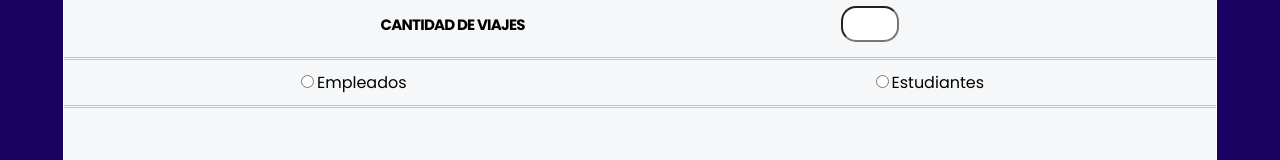
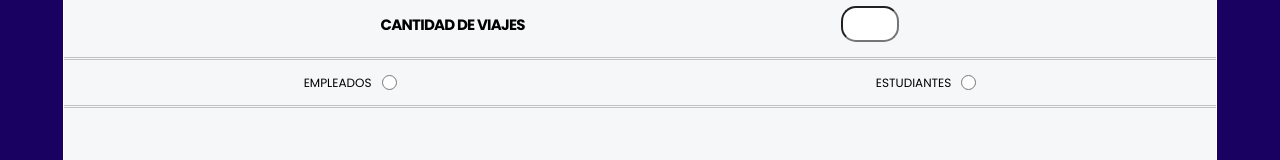
Before and after one commit to GonzaS89/simuladorabonos, a React (Create React App) app: page / in a window 1280 px wide. Shown: the part 325-485 px from the top of the page. Built offline with nearby package versions, Linux system fonts and the light colour scheme; a web font is replaced by a local one.

Commit message:
trabajando...

```diff
--- a/src/Componentes/Categorias.jsx
+++ b/src/Componentes/Categorias.jsx
@@ -1,5 +1,5 @@
 import React , { useEffect, useState }from 'react';
-// import { OpcionCategoria } from './OpcionCategoria';
+import '../Estilos/salidallegada.css';
 
 export const Categorias = ( { categoriaSeleccionada } ) => {
 
@@ -15,27 +15,32 @@ export const Categorias = ( { categoriaSeleccionada } ) => {
 
     return (
         <div className='container-categorias'>
-           <label>
-        <input
+          <div className='container-categoria'>
+          <label>
+        Empleados
+      </label>
+      <input
           type="radio"
           name="example" // El mismo nombre para el grupo de radio
           value="empleados"
           checked={selectedValue === 'empleados'}
           onChange={handleChange}
         />
-        Empleados
+          </div>
+
+      <div className='container-categoria'>
+      <label>
+        Estudiantes
       </label>
-
-      <label>
-        <input
+      <input
           type="radio"
           name="example" // El mismo nombre para el grupo de radio
           value="estudiantes"
           checked={selectedValue === 'estudiantes'}
           onChange={handleChange}
         />
-        Estudiantes
-      </label>
+      </div>
+
         </div>
     )
 }
--- a/src/Estilos/salidallegada.css
+++ b/src/Estilos/salidallegada.css
@@ -58,13 +58,13 @@
     display: flex;
     justify-content: space-around;
     padding: 10px 0;
+    height: 25px;
     border-bottom: 3px double rgba(128, 128, 128, 0.452);
 }
 
 .container-categoria{
-    display:flex;
-    flex-direction: column;
-    justify-content: center;
+    display: flex;
+    height: 100%;
     align-items: center;
     gap: 10px;
 
@@ -76,5 +76,6 @@
     && input {
         width: 15px;
         height: 15px;
+        margin: 0;
     }
 }
```
